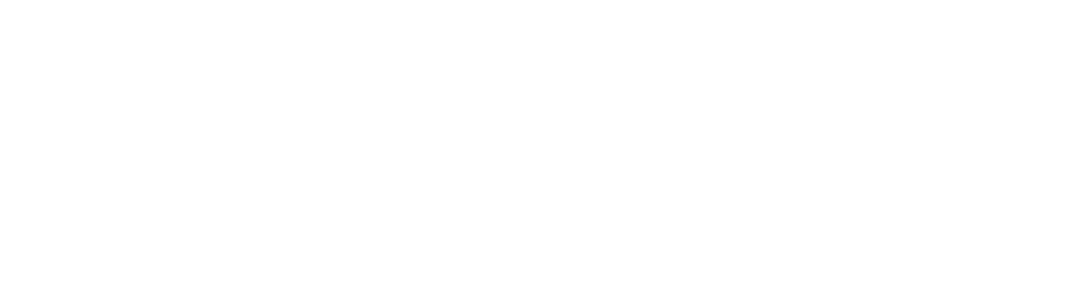
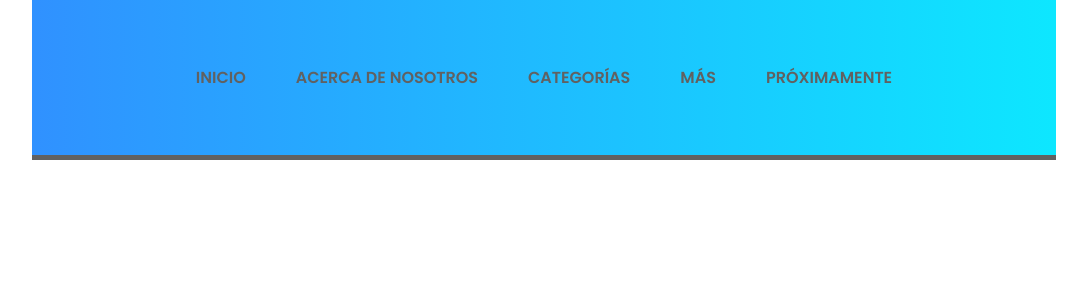
Before and after one commit to MartinDeLaCruz69/proyecto-dwp-martin, an Angular app: page /home in a window 1280 px wide. Before the commit this address led to /. Shown: the top 300 px of the page, without its empty margins (96-1183 px from the left). Built offline with nearby package versions, Linux system fonts and the light colour scheme.

Commit message:
Feat: Se agregó el navbar en home

```diff
--- a/src/app/app-routing.module.ts
+++ b/src/app/app-routing.module.ts
@@ -2,13 +2,13 @@
 import { RouterModule, Routes } from '@angular/router';
 import { LoginComponent } from './login/login.component';
 import { RegisterComponent } from './register/register.component';
-import { NavbarComponent } from './navbar/navbar.component';
+import { HomeComponent } from './home/home.component';
 
 
 const routes: Routes = [
   {path:'login', component: LoginComponent },
   {path:'register', component: RegisterComponent},
-  {path:'navbar', component: NavbarComponent}
+  {path:'home', component: HomeComponent}
 ];
 
 @NgModule({
--- a/src/app/home/home.component.html
+++ b/src/app/home/home.component.html
@@ -1 +1 @@
-<p>home works!</p>
+<app-navbar></app-navbar>
--- a/src/app/navbar/navbar.component.css
+++ b/src/app/navbar/navbar.component.css
@@ -43,9 +43,9 @@
     width: 80%;
     height: 20%;
     margin: 0 auto;
-    background: #fff;
+    background: linear-gradient(to right, #3091ff, #0de7ff);;
     padding: 50px 0;
-    box-shadow: 0px 5px 0px #aaaa;
+    box-shadow: 0px 5px 0px rgb(97, 97, 97);
   }
   nav ul {
     list-style: none;
@@ -58,7 +58,7 @@
     display: block;
     padding: 15px;
     text-decoration: none;
-    color: #aaa;
+    color: rgb(97, 97, 97);
     font-weight: 800;
     text-transform: uppercase;
     margin: 0 10px;
@@ -69,7 +69,7 @@
     transition: all .5s;
   }
   nav ul li a:hover {
-    color: #555;
+    color: rgb(97, 97, 97);
   }
 
 
@@ -88,7 +88,7 @@
     width: 0%;
     content: '.';
     color: transparent;
-    background: #aaa;
+    background: rgb(97, 97, 97);
     height: 1px;
   }
   nav.stroke ul li a:hover:after {
--- a/src/app/navbar/navbar.component.html
+++ b/src/app/navbar/navbar.component.html
@@ -1,5 +1,4 @@
-<section style="background: #3091ff; color: #fff;">
-  <nav class="stroke">
+<nav class="stroke">
     <ul>
       <li><a href="#">Inicio</a></li>
       <li><a href="#">Acerca de nosotros</a></li>
@@ -7,5 +6,4 @@
       <li><a href="#">Más</a></li>
       <li><a href="#">Próximamente</a></li>
     </ul>
-  </nav>
-</section>
+</nav>
```
